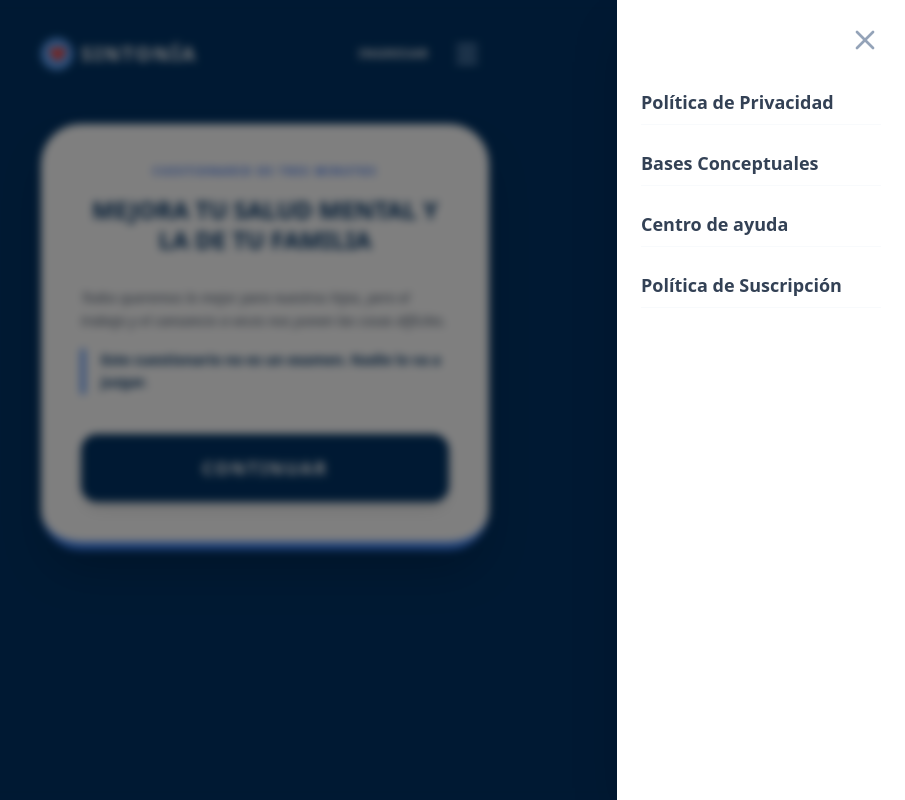
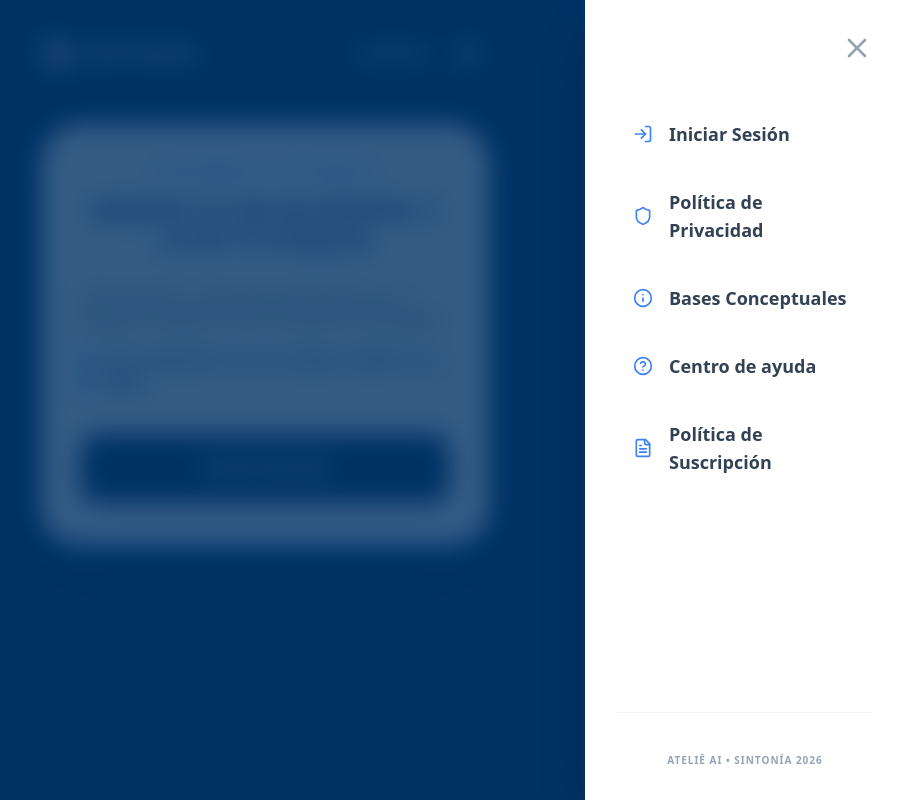
Before and after one commit to Atelier-Ai-Insights/crianza, a Next.js app: page / in a window 1280 px wide. Both pictures are taken after a click on the button 842 px from the left and 54 px from the top of the page. Shown: the whole page, without its empty margins (375-1280 px from the left). Built offline with nearby package versions, Linux system fonts and the light colour scheme.

Commit message:
Update Menu.js

```diff
--- a/components/Menu.js
+++ b/components/Menu.js
@@ -1,57 +1,52 @@
 import { useState } from 'react';
-import { Menu as MenuIcon, X } from 'lucide-react';
+import { Menu as MenuIcon, X, LogIn, Shield, HelpCircle, FileText, Info } from 'lucide-react';
 
 export default function Menu() {
   const [isOpen, setIsOpen] = useState(false);
 
   const opciones = [
-    { nombre: 'Política de Privacidad', link: '#' },
-    { nombre: 'Bases Conceptuales', link: '#' },
-    { nombre: 'Centro de ayuda', link: '#' },
-    { nombre: 'Política de Suscripción', link: '#' },
+    { nombre: 'Iniciar Sesión', link: '/auth?mode=login', icon: <LogIn size={20} /> },
+    { nombre: 'Política de Privacidad', link: '#', icon: <Shield size={20} /> },
+    { nombre: 'Bases Conceptuales', link: '#', icon: <Info size={20} /> },
+    { nombre: 'Centro de ayuda', link: '#', icon: <HelpCircle size={20} /> },
+    { nombre: 'Política de Suscripción', link: '#', icon: <FileText size={20} /> },
   ];
 
   return (
     <>
-      {/* Botón de las tres líneas (Hamburguesa) */}
-      <button
-        onClick={() => setIsOpen(true)}
-        className="text-blue-200 hover:text-white transition-colors p-2"
-      >
+      <button onClick={() => setIsOpen(true)} className="text-white hover:text-blue-200 transition-colors p-2">
         <MenuIcon size={28} />
       </button>
 
-      {/* Overlay (Fondo oscuro cuando el menú está abierto) */}
       {isOpen && (
-        <div
-          className="fixed inset-0 bg-black/50 z-40 backdrop-blur-sm transition-opacity"
-          onClick={() => setIsOpen(false)}
-        />
+        <div className="fixed inset-0 bg-sintonia-dark/80 z-40 backdrop-blur-md transition-opacity" onClick={() => setIsOpen(false)} />
       )}
 
-      {/* Panel Lateral (Sidebar) */}
-      <div className={`fixed top-0 right-0 h-full w-72 bg-white z-50 shadow-2xl transform transition-transform duration-300 ease-in-out ${isOpen ? 'translate-x-0' : 'translate-x-full'}`}>
-        <div className="p-6">
-          {/* Botón Cerrar */}
-          <div className="flex justify-end mb-8">
-            <button onClick={() => setIsOpen(false)} className="text-slate-400 hover:text-slate-900">
+      <div className={`fixed top-0 right-0 h-full w-80 bg-white z-50 shadow-2xl transform transition-transform duration-500 ease-in-out ${isOpen ? 'translate-x-0' : 'translate-x-full'}`}>
+        <div className="p-8 flex flex-col h-full">
+          <div className="flex justify-end mb-10">
+            <button onClick={() => setIsOpen(false)} className="text-slate-400 hover:text-slate-900 transition-colors">
               <X size={32} />
             </button>
           </div>
 
-          {/* Lista de opciones */}
-          <nav className="flex flex-col gap-6">
+          <nav className="flex flex-col gap-2">
             {opciones.map((opcion, index) => (
               <a
                 key={index}
                 href={opcion.link}
-                className="text-slate-700 font-semibold text-lg hover:text-blue-600 transition-colors border-b border-slate-50 pb-2"
+                className="flex items-center gap-4 text-slate-700 font-bold text-lg p-4 rounded-2xl hover:bg-blue-50 hover:text-[#003366] transition-all"
                 onClick={() => setIsOpen(false)}
               >
+                <span className="text-blue-500">{opcion.icon}</span>
                 {opcion.nombre}
               </a>
             ))}
           </nav>
+
+          <div className="mt-auto pt-10 border-t border-slate-100">
+             <p className="text-[10px] text-slate-400 font-black uppercase tracking-widest text-center">Ateliê AI • Sintonía 2026</p>
+          </div>
         </div>
       </div>
     </>
```
